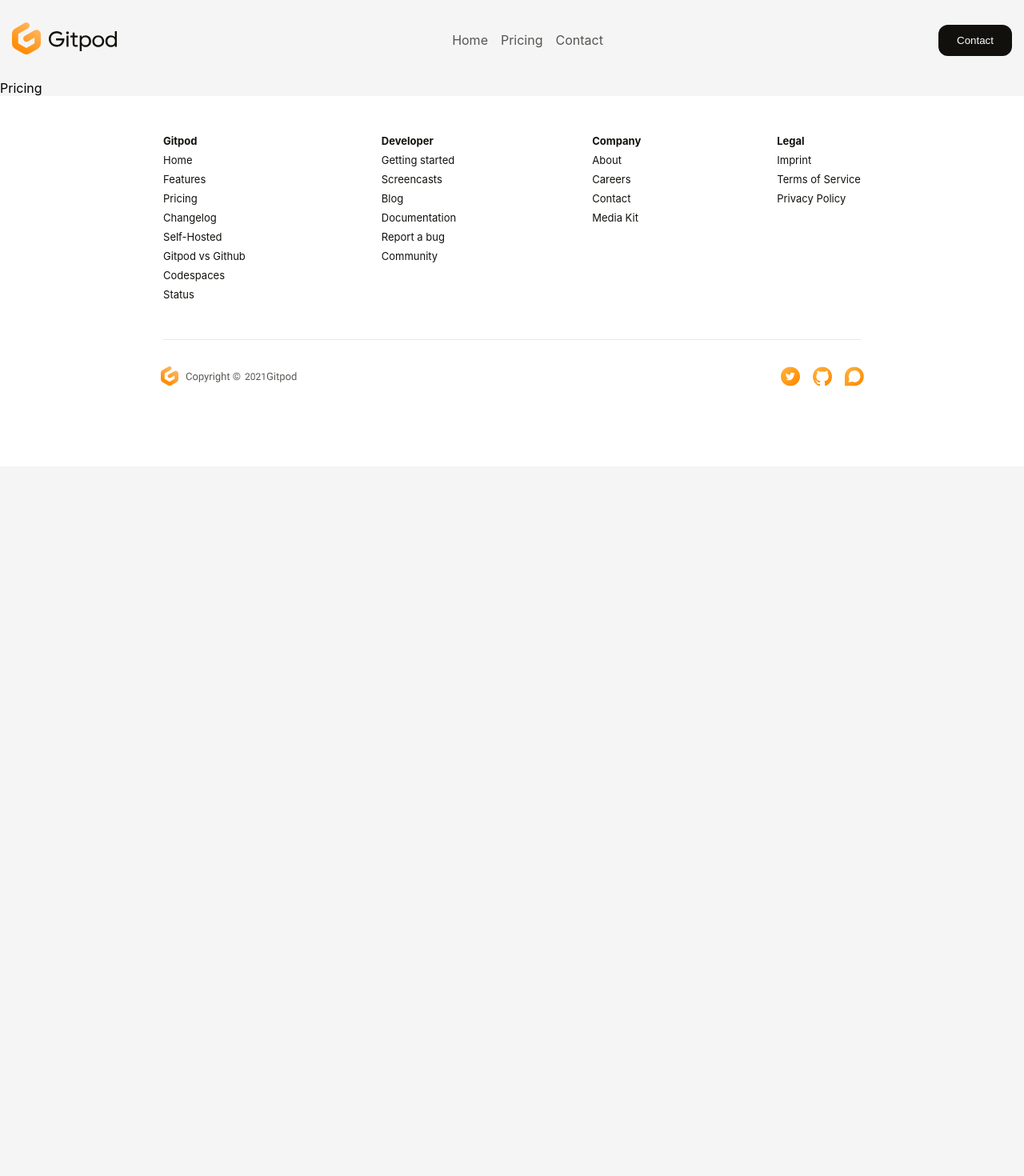
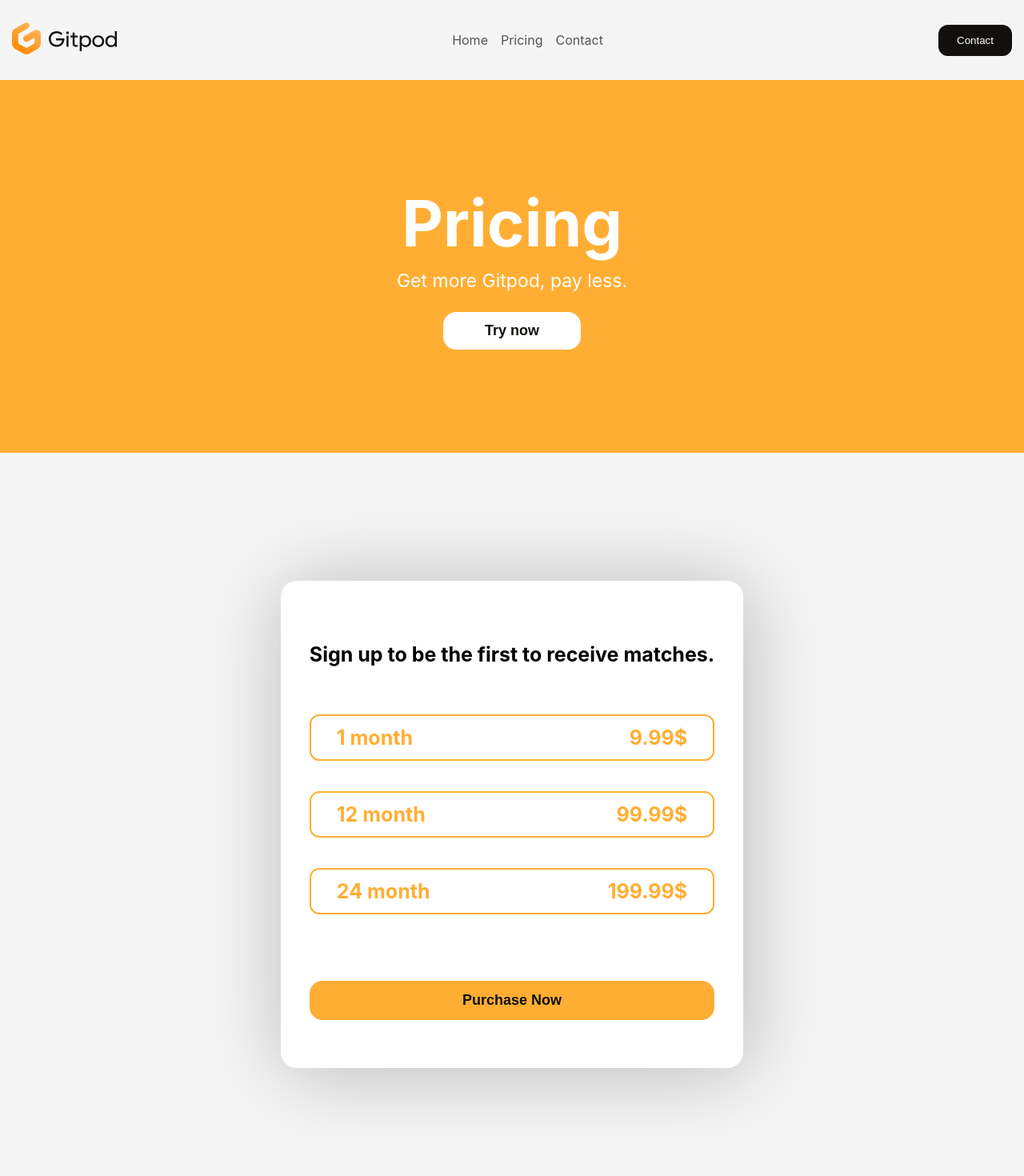
Before and after one commit to sultanov460/gitpod, a React (Create React App) app: page /pricing in a window 1280 px wide. Shown: the top 1470 px of the page at 80% size. Before the commit the page ends 800 px from the top, so only its background shows below. Built offline with nearby package versions, Linux system fonts and the light colour scheme.

Commit message:
Finish pages

```diff
--- a/src/components/Navbar/style.module.scss
+++ b/src/components/Navbar/style.module.scss
@@ -16,6 +16,11 @@ nav {
       text-decoration: none;
       font-size: 16px;
       font-weight: 400;
+      transition: all 0.2s ease;
+
+      &:hover {
+        font-weight: 700;
+      }
     }
   }
 
--- a/src/pages/Contact/Contact.jsx
+++ b/src/pages/Contact/Contact.jsx
@@ -1,5 +1,12 @@
 import React from "react";
+import { HeroPage } from "./HeroPage";
+import { Forms } from "./Forms";
 
 export default function Contact() {
-  return <div>Contact</div>;
+  return (
+    <div>
+      <HeroPage />
+      <Forms />
+    </div>
+  );
 }
--- /dev/null
+++ b/src/pages/Contact/Forms.jsx
@@ -0,0 +1,36 @@
+import React from "react";
+import s from "../style.module.scss";
+export const Forms = () => {
+  return (
+    <div className={s.formGroup}>
+      <form>
+        <div class={s.form}>
+          <label for="first">First Name</label>
+          <input type="text" id="first" />
+        </div>
+
+        <div class={s.form}>
+          <label for="last">Last Name</label>
+          <input type="text" id="last" />
+        </div>
+
+        <div class={s.form}>
+          <label for="email">Email</label>
+          <input type="email" id="email" />
+        </div>
+
+        <div class={s.form}>
+          <label for="company">Company</label>
+          <input type="text" id="company" />
+        </div>
+
+        <div class={s.form}>
+          <label for="message">Message</label>
+          <textarea id="message"></textarea>
+        </div>
+
+        <button>Send</button>
+      </form>
+    </div>
+  );
+};
--- /dev/null
+++ b/src/pages/Contact/HeroPage.jsx
@@ -0,0 +1,13 @@
+import React from "react";
+import s from "../style.module.scss";
+
+export const HeroPage = () => {
+  return (
+    <div>
+      <div className={s.heroWrapper}>
+        <h1>Contact</h1>
+        <p>Get in touch with us today!</p>
+      </div>
+    </div>
+  );
+};
--- /dev/null
+++ b/src/pages/Pricing/HeroPage.jsx
@@ -0,0 +1,14 @@
+import React from "react";
+import s from "../style.module.scss";
+
+export const HeroPage = () => {
+  return (
+    <div>
+      <div className={s.heroWrapper}>
+        <h1>Pricing</h1>
+        <p>Get more Gitpod, pay less.</p>
+        <button>Try now</button>
+      </div>
+    </div>
+  );
+};
--- /dev/null
+++ b/src/pages/Pricing/Prices.jsx
@@ -0,0 +1,27 @@
+import React from "react";
+import s from "../style.module.scss";
+
+export const Prices = () => {
+  return (
+    <div className={s.price}>
+      <div className={s.priceWrapper}>
+        <h1>Sign up to be the first to receive matches.</h1>
+        <div className={s.priceLines}>
+          <div className={s.priceLine}>
+            <p>1 month</p>
+            <p>9.99$</p>
+          </div>
+          <div className={s.priceLine}>
+            <p>12 month</p>
+            <p>99.99$</p>
+          </div>
+          <div className={s.priceLine}>
+            <p>24 month</p>
+            <p>199.99$</p>
+          </div>
+        </div>
+        <button>Purchase Now</button>
+      </div>
+    </div>
+  );
+};
--- a/src/pages/Pricing/Pricing.jsx
+++ b/src/pages/Pricing/Pricing.jsx
@@ -1,5 +1,12 @@
 import React from "react";
+import { HeroPage } from "./HeroPage";
+import { Prices } from "./Prices";
 
 export default function Pricing() {
-  return <div>Pricing</div>;
+  return (
+    <div>
+      <HeroPage />
+      <Prices />
+    </div>
+  );
 }
--- /dev/null
+++ b/src/pages/style.module.scss
@@ -0,0 +1,176 @@
+@import "../variables";
+.heroWrapper {
+  display: flex;
+  gap: 10px;
+  justify-content: center;
+  align-items: center;
+  height: 466px;
+  max-height: 600px;
+  background-color: $secondary-color;
+  flex-direction: column;
+  h1 {
+    text-align: center;
+    font-size: 80px;
+    font-weight: 700;
+    color: #fff;
+    margin: 0;
+  }
+  p {
+    text-align: center;
+    font-size: 23px;
+    font-weight: 400;
+    color: #fff;
+    margin: 0;
+  }
+  button {
+    border: none;
+    margin-top: 15px;
+    color: $primary-color;
+    font-size: 18px;
+    font-weight: 700;
+    padding: 11px 50px;
+    border-radius: 16px;
+    cursor: pointer;
+    background-color: #fff;
+    transition: all 0.3s ease;
+    border: 2px solid #fff;
+    &:hover {
+      background-color: transparent;
+      border: 2px solid $primary-color;
+    }
+  }
+}
+.price {
+  padding: 160px 0;
+  display: flex;
+  justify-content: center;
+  align-items: center;
+  .priceWrapper {
+    background-color: #fff;
+    max-width: 637px;
+    padding: 60px 36px;
+    box-shadow: 4px 4px 100px rgba(0, 0, 0, 0.25);
+    border-radius: 20px;
+    h1 {
+      font-size: 25px;
+      font-weight: 700;
+      text-align: center;
+      margin-bottom: 60px;
+    }
+    .priceLines {
+      display: flex;
+      flex-direction: column;
+      gap: 38px;
+
+      .priceLine {
+        display: flex;
+        justify-content: space-between;
+        align-items: center;
+        border: 2px solid $secondary-color;
+        border-radius: 12px;
+        color: $secondary-color;
+        font-size: 25px;
+        font-weight: 700;
+        height: 54px;
+        padding: 0 32px;
+      }
+    }
+
+    button {
+      padding: 12px 0;
+      font-size: 18px;
+      font-weight: 700;
+      margin-top: 83px;
+      width: 100%;
+      background-color: $secondary-color;
+      color: $primary-color;
+      border-radius: 16px;
+      border: 2px solid $secondary-color;
+      cursor: pointer;
+      transition: all 0.3s ease;
+      &:hover {
+        background-color: transparent;
+        color: $secondary-color;
+      }
+    }
+  }
+}
+.formGroup {
+  padding: 160px 0;
+  display: flex;
+  justify-content: center;
+  form {
+    max-width: 792px;
+    display: flex;
+    flex-wrap: wrap;
+    gap: 20px;
+    .form {
+      position: relative;
+      input {
+        width: 380px;
+        height: 52px;
+        border: 1px solid #000;
+        outline: none;
+        background-color: #f5f5f5;
+      }
+      label {
+        position: absolute;
+        top: -20px;
+        left: 0.6rem;
+        padding: 10px;
+        font-weight: 600;
+        font-size: 12px;
+        background-color: #f5f5f5;
+      }
+
+      textarea {
+        width: 786px;
+        height: 266px;
+        background-color: #f5f5f5;
+        outline: none;
+      }
+    }
+    button {
+      display: block;
+      margin-left: auto;
+      background-color: $secondary-color;
+      color: $primary-color;
+      border-radius: 16px;
+      font-weight: 700;
+      font-size: 18px;
+      padding: 12px 52px;
+      cursor: pointer;
+      border: 2px solid $secondary-color;
+      transition: all 0.3s ease;
+      &:hover {
+        color: $secondary-color;
+        background-color: transparent;
+      }
+    }
+  }
+}
+@media (max-width: 580px) {
+  .price {
+    padding: 160px 12px;
+    .priceWrapper {
+      width: 90% !important;
+    }
+  }
+}
+
+@media (max-width: 800px) {
+  form {
+    flex-direction: column;
+    width: 85%;
+    .form {
+      display: flex;
+      justify-content: center;
+      input {
+        width: 85% !important;
+      }
+      textarea {
+        width: 85% !important;
+      }
+    }
+  }
+}
```
